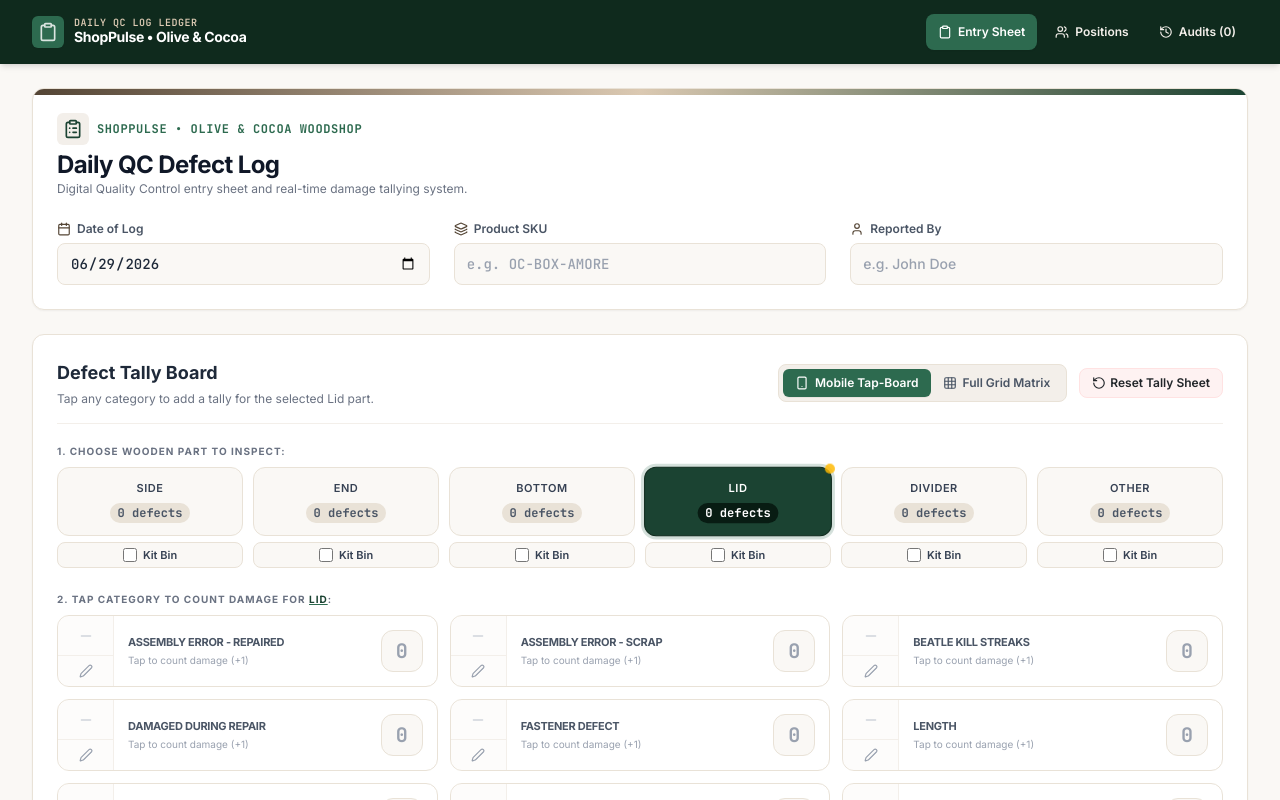
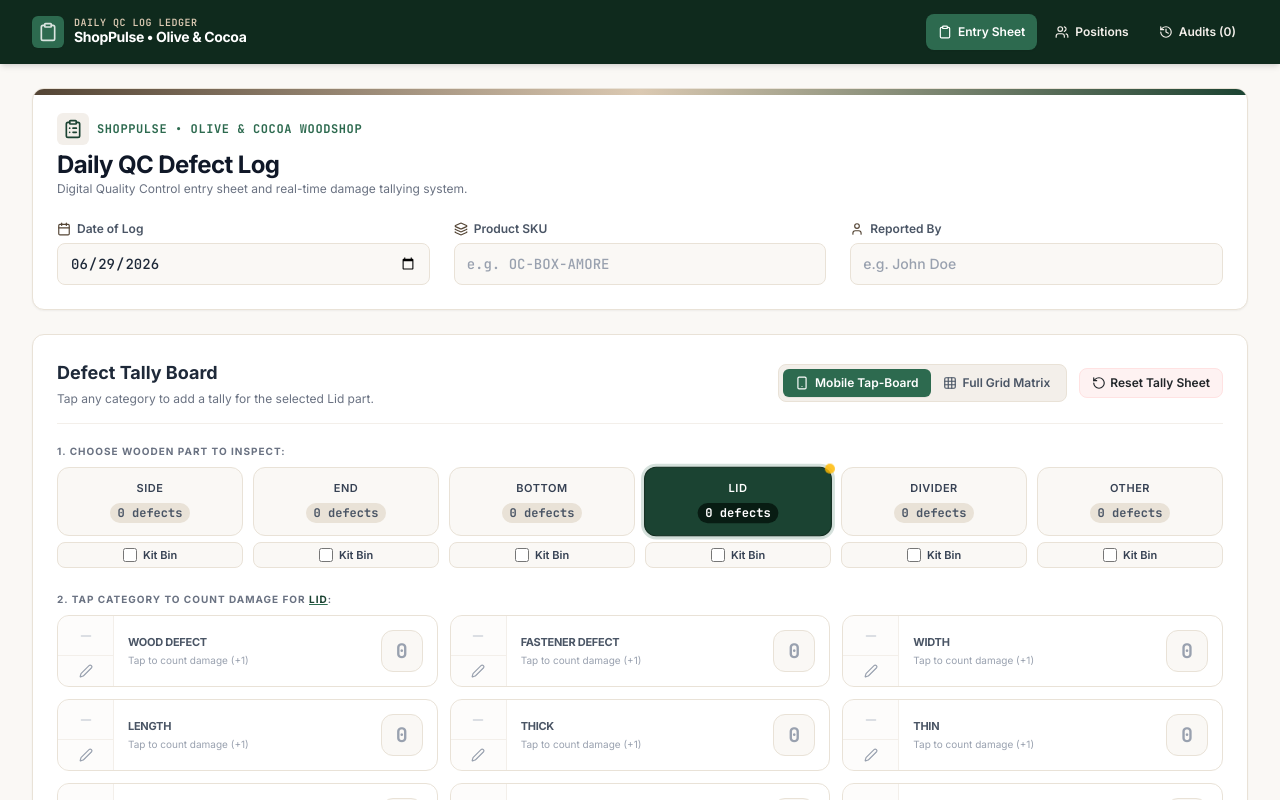
Before and after one commit to Only1MP/O-C-QC-Tracking, a React (Vite) app: page / in a window 1280 px wide. Shown: the top 800 px of the page. Built offline with nearby package versions, Linux system fonts and the light colour scheme.

Commit message:
feat: implement static sort order for defect types
Replace dynamic sorting with a preferred static display order for defect categories to ensure consistency across the QC log interface.

```diff
--- a/src/components/DefectMatrixTable.tsx
+++ b/src/components/DefectMatrixTable.tsx
@@ -9,6 +9,37 @@ import {
   Smartphone,
   Grid3X3
 } from 'lucide-react';
+
+// User-specified display order for defect categories on screen
+const PREFERRED_DEFECT_ORDER: string[] = [
+  'Wood Defect',
+  'Fastener Defect',
+  'Width',
+  'Length',
+  'Thick',
+  'Thin',
+  'Sanding',
+  'Mold',
+  'Assembly Error - Repaired',
+  'Assembly Error - Scrap',
+  'Beatle Kill Streaks'
+];
+
+const DISPLAY_DEFECT_TYPES: DefectType[] = (() => {
+  const ordered: DefectType[] = [];
+  PREFERRED_DEFECT_ORDER.forEach((pref) => {
+    const found = DEFECT_TYPES_LIST.find((dt) => dt === pref);
+    if (found) {
+      ordered.push(found);
+    }
+  });
+  DEFECT_TYPES_LIST.forEach((dt) => {
+    if (!ordered.includes(dt)) {
+      ordered.push(dt);
+    }
+  });
+  return ordered;
+})();
 
 interface DefectMatrixTableProps {
   matrix: DefectMatrix;
@@ -58,20 +89,6 @@ export default function DefectMatrixTable({
     }
     return sum;
   };
-
-  // Dynamically sort defect categories so category with most defects counted moves to top
-  const getSortedDefectTypes = (): DefectType[] => {
-    return [...DEFECT_TYPES_LIST].sort((a, b) => {
-      const totalA = getColTotal(a);
-      const totalB = getColTotal(b);
-      if (totalB !== totalA) {
-        return totalB - totalA;
-      }
-      return DEFECT_TYPES_LIST.indexOf(a) - DEFECT_TYPES_LIST.indexOf(b);
-    });
-  };
-
-  const sortedDefectTypes = getSortedDefectTypes();
 
   const handleCellClick = (part: Part, defect: DefectType) => {
     const current = matrix[part]?.[defect] || 0;
@@ -264,7 +281,7 @@ export default function DefectMatrixTable({
             </div>
 
             <div className="grid grid-cols-1 sm:grid-cols-2 lg:grid-cols-3 gap-3">
-              {sortedDefectTypes.map((defect) => {
+              {DISPLAY_DEFECT_TYPES.map((defect) => {
                 const count = matrix[selectedPart]?.[defect] || 0;
 
                 return (
@@ -354,7 +371,7 @@ export default function DefectMatrixTable({
                   PART TYPE
                 </th>
                 {/* Defect Column Headers */}
-                {sortedDefectTypes.map((defect) => (
+                {DISPLAY_DEFECT_TYPES.map((defect) => (
                   <th
                     key={defect}
                     className="text-[10px] sm:text-xs font-bold text-gray-700 uppercase tracking-tight p-2.5 text-center leading-tight border-r border-brand-beige-200"
@@ -401,7 +418,7 @@ export default function DefectMatrixTable({
                     </td>
 
                     {/* Individual Defect Cells */}
-                    {sortedDefectTypes.map((defect) => {
+                    {DISPLAY_DEFECT_TYPES.map((defect) => {
                       const count = matrix[part]?.[defect] || 0;
                       const cellBg = getCellBgClass(count);
 
@@ -486,7 +503,7 @@ export default function DefectMatrixTable({
                 <td className="sticky left-0 bg-brand-beige-100 font-bold text-xs uppercase text-brand-beige-800 px-4 py-3.5 border-r border-brand-beige-200 shadow-xs z-10">
                   Column Total
                 </td>
-                {sortedDefectTypes.map((defect) => {
+                {DISPLAY_DEFECT_TYPES.map((defect) => {
                   const total = getColTotal(defect);
                   return (
                     <td
```
